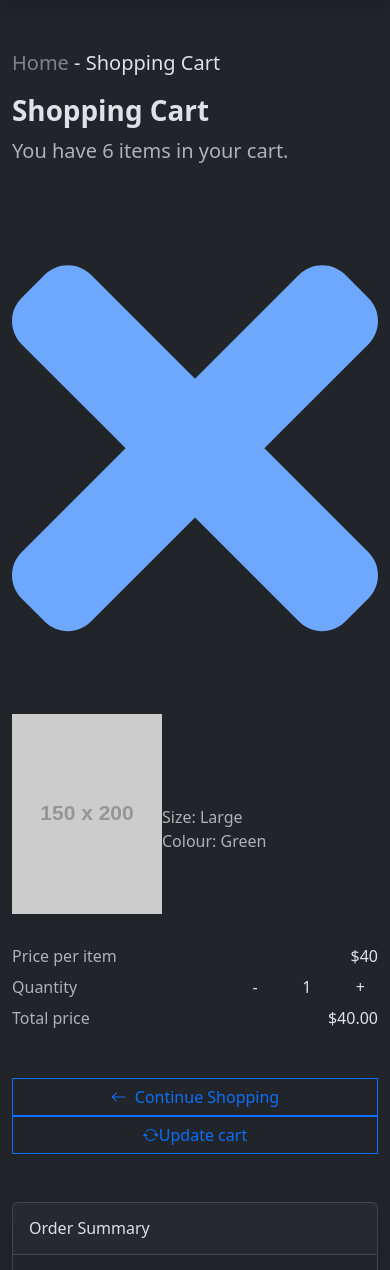
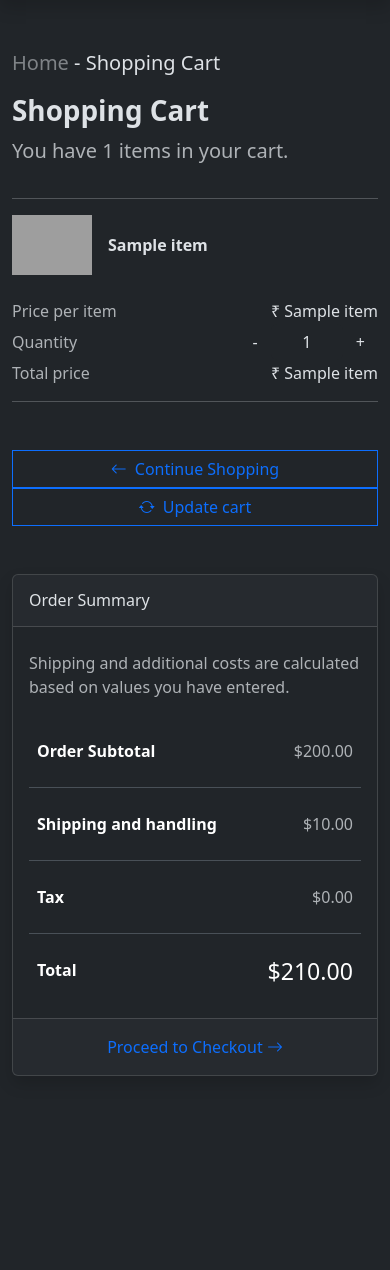
Before and after one commit to henry-jacq/eazycart, a Flask app: template templates/cart.html in a window 390 px wide. Shown: the part 76-1346 px from the top of the page. After the commit the page ends 1152 px from the top, so only its background shows below. Run offline with Flask 3, Linux system fonts and the light colour scheme; the template is opened without the code that fills it: most values are stand-ins (such as "Sample title", 1, 10 or a date in 2020); grey boxes labelled with a size stand in for pictures from a placeholder-image service; some libraries are stand-ins or nearby versions; grey boxes are pictures that could not be loaded.

Commit message:
feat: Display cart items

```diff
--- a/app.py
+++ b/app.py
@@ -57,7 +57,8 @@ def cart():
     if request.method == "POST":
         pass
     else:
-        return render_template("cart.html", page_name="Cart")
+        items = wp.get_cart_items(session['user'][0])
+        return render_template("cart.html", page_name="Cart", cartItems=items)
 
 @app.route("/orders", methods=["GET", "POST"])
 def orders():
--- a/templates/cart.html
+++ b/templates/cart.html
@@ -4,32 +4,24 @@
     <label class="fs-5 mb-3"><a href="/" class="text-decoration-none text-body-tertiary">Home</a> - Shopping Cart</label>
     <h4 class="fw-semibold display-6">Shopping Cart</h4>
     <div>
-        <p class="lead text-muted">You have 6 items in your cart.</p>
+        <p class="lead text-muted">You have {{cartItems|length}} items in your cart.</p>
     </div>
     <div class="mb-5 row">
-        <div class="pe-xl-5 col-lg-8">
+        <div class="pe-xl-5 {% if cartItems|length == 0 %}col-lg-12 my-5{% else %} col-lg-8 {% endif %}">
             <div class="cart mb-5">
                 <div class="cart-body">
-                    <div class="cart-item">
+                    {% if cartItems|length > 0 %}
+                    <hr> {% endif %} {% for item in cartItems: %}
+                    <div class="cart-item my-3">
                         <div class="d-flex align-items-center text-start text-md-center row">
-                            <div class="col-md-5 col-12"><a class="cart-remove close mt-3 d-md-none" href="#"><svg aria-hidden="true"
-                                        focusable="false" data-prefix="fas" data-icon="times" class="svg-inline--fa fa-times fa-w-11 "
-                                        role="img" xmlns="http://www.w3.org/2000/svg" viewBox="0 0 352 512">
-                                        <path fill="currentColor"
-                                            d="M242.72 256l100.07-100.07c12.28-12.28 12.28-32.19 0-44.48l-22.24-22.24c-12.28-12.28-32.19-12.28-44.48 0L176 189.28 75.93 89.21c-12.28-12.28-32.19-12.28-44.48 0L9.21 111.45c-12.28 12.28-12.28 32.19 0 44.48L109.28 256 9.21 356.07c-12.28 12.28-12.28 32.19 0 44.48l22.24 22.24c12.28 12.28 32.2 12.28 44.48 0L176 322.72l100.07 100.07c12.28 12.28 32.2 12.28 44.48 0l22.24-22.24c12.28-12.28 12.28-32.19 0-44.48L242.72 256z">
-                                        </path>
-                                    </svg></a>
-                                <div class="d-flex align-items-center"><a href="/tops-blouses/white-tee"><span
-                                            style="box-sizing: border-box; display: inline-block; overflow: hidden; width: initial; height: initial; background: none; opacity: 1; border: 0px; margin: 0px; padding: 0px; position: relative; max-width: 100%;"><span
-                                                style="box-sizing: border-box; display: block; width: initial; height: initial; background: none; opacity: 1; border: 0px; margin: 0px; padding: 0px; max-width: 100%;"><img
-                                                    alt="" aria-hidden="true" src="https://dummyimage.com/150x200/000/fff"
-                                                    style="display: block; max-width: 100%; width: initial; height: initial; background: none; opacity: 1; border: 0px; margin: 0px; padding: 0px;"></span><img
-                                                alt="product" src="https://dummyimage.com/150x200/000/fff" decoding="async"
-                                                data-nimg="intrinsic" class="cart-item-img"
-                                                style="position: absolute; inset: 0px; box-sizing: border-box; padding: 0px; border: none; margin: auto; display: block; width: 0px; height: 0px; min-width: 100%; max-width: 100%; min-height: 100%; max-height: 100%;"
-                                                srcset="https://dummyimage.com/150x200/000/fff"><noscript></noscript></span></a>
-                                    <div class="cart-title text-start"><a class="text-dark link-animated" href="/tops-blouses/white-tee"><strong>White Tee</strong></a><br><span class="text-muted text-sm">Size: Large</span><br><span class="text-muted text-sm">Colour:
-                                            Green</span></div>
+                            <div class="col-md-5 col-12">
+                                <a class="cart-remove close mt-3 d-md-none" href="#"></a>
+                                <div class="d-flex align-items-center">
+                                    <a href="/products/{{item[0]}}"><img alt="{{item[6]}}" src="{{ url_for('static', filename='products/' + item[6]) }}" width="80"> </a>
+                                    <div class="cart-title text-start ms-3">
+                                        <a class="text-body text-decoration-none" href="/products/{{item[0]}}"><strong>{{item[1]}}</strong>
+                                        </a>
+                                    </div>
                                 </div>
                             </div>
                             <div class="mt-4 mt-md-0 col-md-7 col-12">
@@ -37,7 +29,7 @@
                                     <div class="col-md-3">
                                         <div class="row">
                                             <div class="d-md-none text-muted col-6">Price per item</div>
-                                            <div class="text-end text-md-center col-md-12 col-6">$40</div>
+                                            <div class="text-end text-md-center col-md-12 col-6">₹ {{item[2]}}</div>
                                         </div>
                                     </div>
                                     <div class="col-md-4">
@@ -51,24 +43,43 @@
                                     <div class="col-md-3">
                                         <div class="row">
                                             <div class="d-md-none text-muted col-6">Total price</div>
-                                            <div class="text-end text-md-center col-md-12 col-6">$40.00</div>
+                                            <div class="text-end text-md-center col-md-12 col-6">₹ {{item[2]}}</div>
                                         </div>
                                     </div>
-                                    <div class="d-none d-md-block text-center col-2"><a class="cart-remove text-muted" href="#"><svg
-                                                class="svg-icon w-2rem h-2rem svg-icon-light">
-                                                <use xlink:href="#close-1"></use>
-                                            </svg></a></div>
+                                    <div class="d-none d-md-block text-center col-2">
+                                        <a role="button" class="cart-remove text-muted btn"><i class="bi bi-x"></i>
+                                        </a>
+                                    </div>
                                 </div>
                             </div>
                         </div>
+                        <hr>
                     </div>
+                    {% endfor %} {% if cartItems|length == 0 %}
+                    <div class="my-3">
+                        <div class="d-flex align-items-center justify-content-center mb-3">
+                            <div class="empty-cart text-body-tertiary">
+                                <i class="bi bi-cart-x display-1"></i>
+                            </div>
+                            <div class="empty-cart-info text-body-tertiary ms-3 mt-3">
+                                <h4 class="fw-normal mb-1">Cart is empty</h4>
+                                <p class="lead">Add items to your cart!</p>
+                            </div>
+                        </div>
+                        <div class="d-flex align-items-center justify-content-center mt-4">
+                            <a role="button" class="btn btn-sm btn-outline-secondary rounded-0" href="/"><i class="bi bi-arrow-left me-2"></i>Continue shopping</a>
+                        </div>
+                    </div>
+                    {% endif %}
                 </div>
             </div>
-            <div class="d-flex justify-content-between flex-column flex-lg-row mb-5 mb-lg-0">
+            <div class="d-flex justify-content-between flex-column flex-lg-row mb-5 mb-lg-0 mt-auto">
+                {% if cartItems|length > 0 %}
                 <a role="button" tabindex="0" href="/" class="btn btn-outline-primary rounded-0"><i class="bi bi-arrow-left me-2"></i>Continue Shopping</a>
-                <a role="button" tabindex="0" href="#" class="btn btn-outline-primary rounded-0"><i class="bi bi-arrow-repeat"></i>Update cart</a>
+                <a role="button" tabindex="0" href="#" class="btn btn-outline-primary rounded-0"><i class="bi bi-arrow-repeat me-2"></i>Update cart</a> {% endif %}
             </div>
         </div>
+        {% if cartItems|length > 0 %}
         <div class="col-lg-4">
             <div class="mb-5 card shadow">
                 <div class="card-header">
@@ -103,6 +114,7 @@
                 </div>
             </div>
         </div>
+        {% endif %}
     </div>
 </div>
 {% endblock %}
```
Also changed, not shown: config/wrapper.py (+10 -0 lines), model/Products.py (+7 -0 lines).
